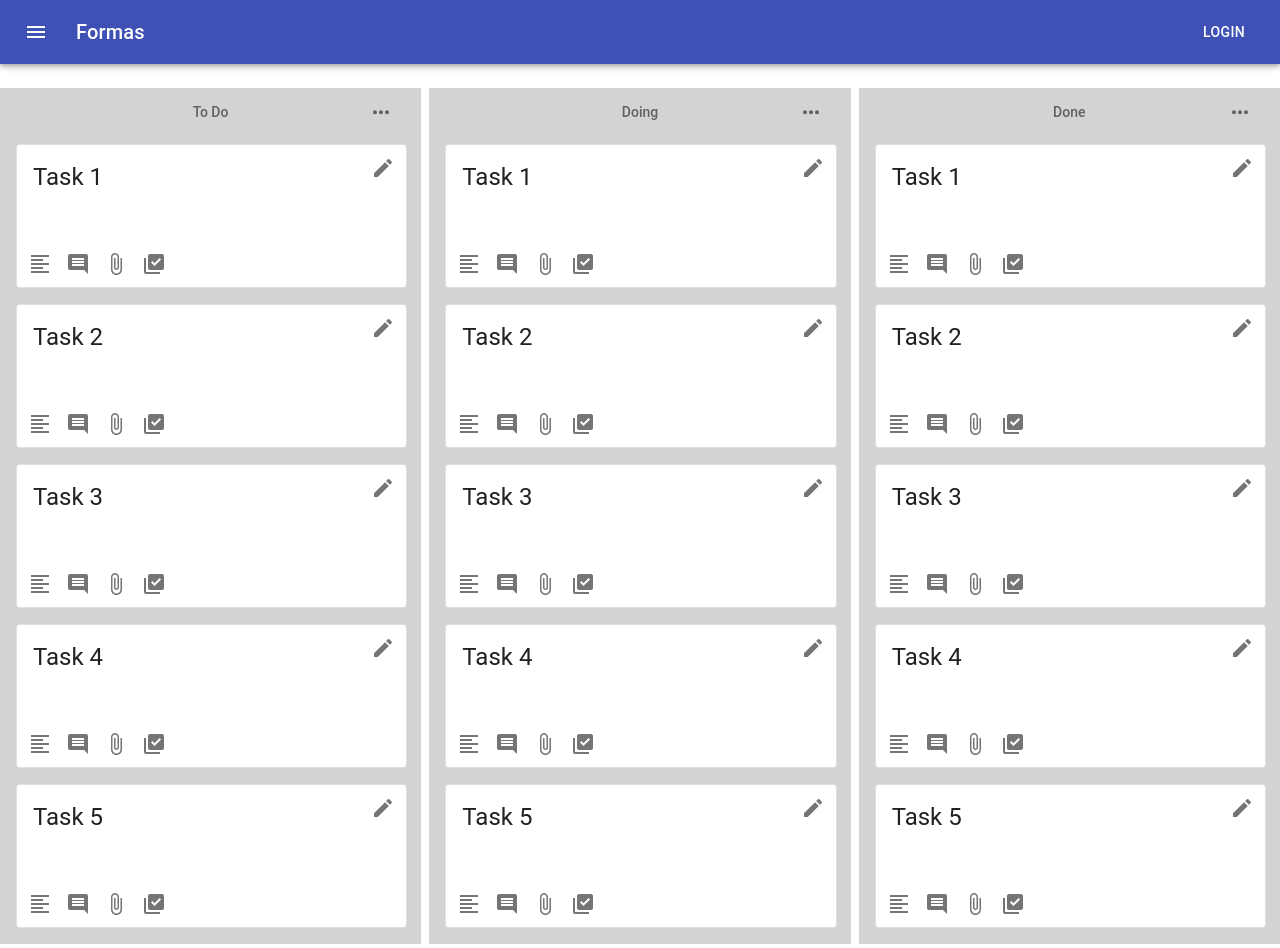
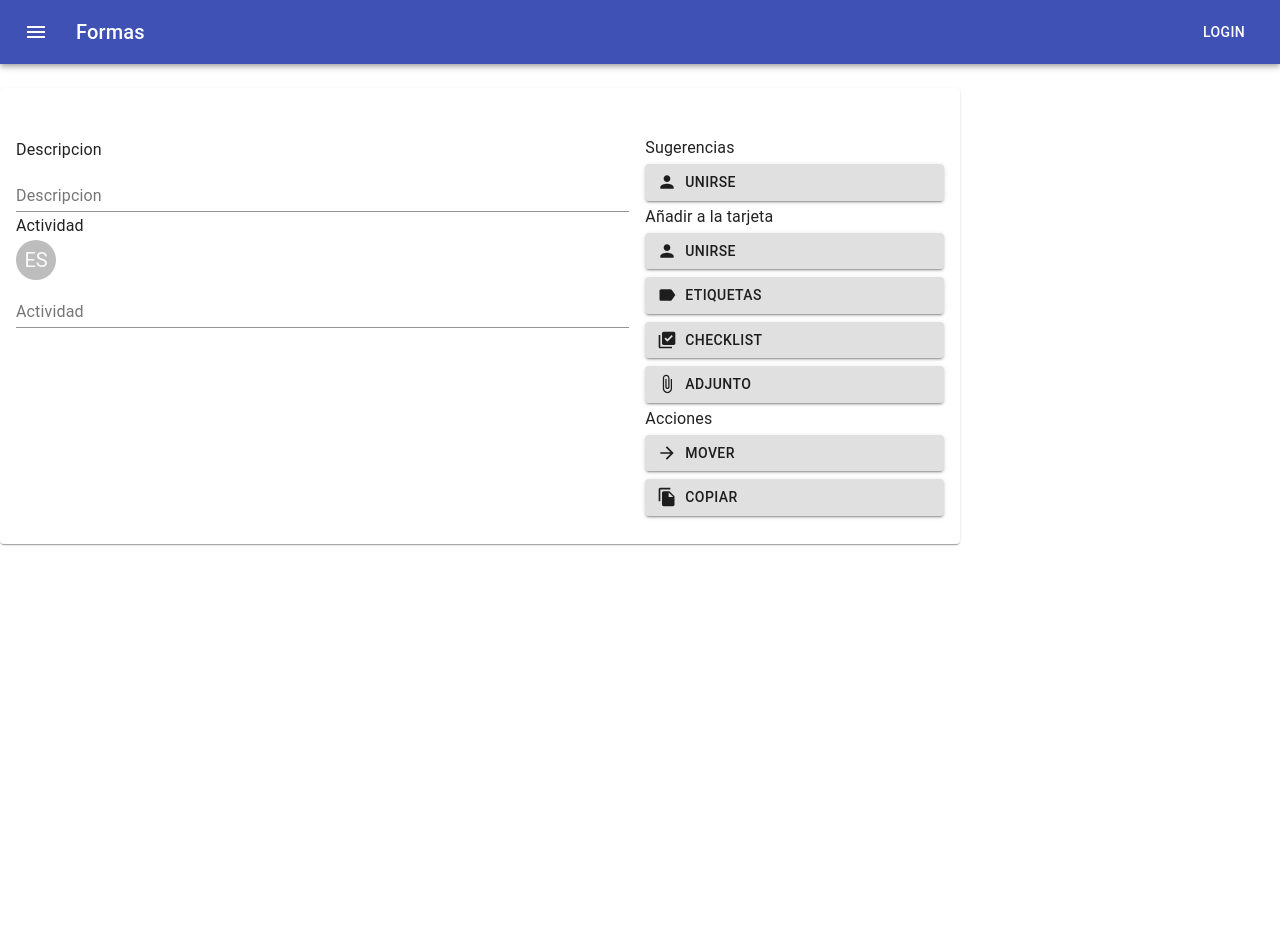
Before and after one commit to manussr/TaskManager, a React (Create React App) app: page / in a window 1280 px wide. After the commit the page ends 800 px from the top, so only its background shows below. Built offline with nearby package versions, Linux system fonts and the light colour scheme.

Commit message:
Added task item

```diff
--- a/src/components/App.js
+++ b/src/components/App.js
@@ -4,6 +4,7 @@ import Grid from '@material-ui/core/Grid'
 import Paper from '@material-ui/core/Paper';
 import Header from './Header';
 import TaskList from './TaskList';
+import TaskItem from "./TaskItem";
 
 
 const useStyles = makeStyles((theme) => ({
@@ -25,8 +26,16 @@ const App = () => {
     const classes = useStyles();
     return (
         <div>
-            <Header/>
-            <Grid container spacing={1}>
+          <Header/>
+          <TaskItem/>
+        </div>
+    );
+};
+
+export default App;
+
+/*
+<Grid container spacing={1}>
                 <Grid item lg={4} md={4} xs={12} className={classes.paper}>
                   <TaskList title={"To Do"}></TaskList>
                 </Grid>
@@ -37,8 +46,4 @@ const App = () => {
                   <TaskList title={"Done"}></TaskList>
                 </Grid>
             </Grid>
-        </div>
-    );
-};
-
-export default App;
+*/
--- /dev/null
+++ b/src/components/TaskItem.js
@@ -0,0 +1,119 @@
+import React from "react";
+import {Card, CardHeader, Grid} from "@material-ui/core";
+import {List, ListItem} from "@material-ui/core";
+import {Button, TextField, Typography, Avatar} from "@material-ui/core"
+import { CardContent } from "@material-ui/core";
+import PersonIcon from '@material-ui/icons/Person';
+import LibraryAddCheckIcon from '@material-ui/icons/LibraryAddCheck';
+import ArrowForwardIcon from '@material-ui/icons/ArrowForward';
+import AttachFileIcon from '@material-ui/icons/AttachFile';
+import FileCopyIcon from '@material-ui/icons/FileCopy';
+import LabelIcon from '@material-ui/icons/Label';
+import { makeStyles } from '@material-ui/core/styles';
+
+
+const useStyles = makeStyles((theme) => ({
+    root: {
+        maxWidth: '75%',
+      },
+      bullet: {
+        display: 'inline-block',
+        margin: '0 2px',
+        transform: 'scale(0.8)',
+      },
+      title: {
+        fontSize: 14,
+      },
+      pos: {
+        marginBottom: 12,
+      },
+      actions:{
+        display: "flex",
+        flexDirection: "column",
+        justifyContent: "space-between",
+        '& button':{
+            justifyContent:"flex-start",
+            marginTop: theme.spacing(0.5),
+            marginBottom: theme.spacing(0.5),
+        }
+      },
+      button: {
+        marginTop: theme.spacing(1),
+        marginBottom: theme.spacing(1),
+      },
+}));
+
+const TaskItem = (props) => {
+    const classes = useStyles();
+    const [task, setTask] = React.useState(null);
+
+    const Actions = () =>{
+        return (
+          <React.Fragment>
+              <Grid item xs={12} sm={12} md={12}>
+                <div className={classes.actions}>
+                    <Typography>Sugerencias</Typography>
+                    <Button variant="contained" startIcon={<PersonIcon/>}>Unirse</Button>
+                </div>
+              </Grid>
+              <Grid item xs={12} sm={12} md={12}>
+                <div className={classes.actions}>
+                    <Typography>Añadir a la tarjeta</Typography>
+                    <Button variant="contained" startIcon={<PersonIcon/>}>Unirse</Button>
+                    <Button variant="contained" startIcon={<LabelIcon/>}>Etiquetas</Button>
+                    <Button variant="contained" startIcon={<LibraryAddCheckIcon/>}>Checklist</Button>
+                    <Button variant="contained" startIcon={<AttachFileIcon/>}>Adjunto</Button>
+                </div>
+              </Grid>
+
+              <Grid item xs={12} sm={12} md={12}>
+                <div className={classes.actions}>
+                    <Typography>Acciones</Typography>
+                    <Button variant="contained" startIcon={<ArrowForwardIcon/>}>Mover</Button>
+                    <Button variant="contained" startIcon={<FileCopyIcon/>}>Copiar</Button>
+                </div>
+              </Grid>
+          </React.Fragment>
+        );
+    };
+
+    const Forms = () => {
+        return (
+          <React.Fragment>
+            <Grid item xs={12} sm={12} md={12}>
+              <div>
+                <Typography variant="subtitle1">Descripcion</Typography>
+                <TextField label="Descripcion" fullWidth></TextField>
+              </div>
+            </Grid>
+            <Grid item xs={12} sm={12} md={12}>
+              <div>
+                <Typography variant="subtitle1">Actividad</Typography>
+                <Avatar>ES</Avatar>
+                <TextField label="Actividad" fullWidth></TextField>
+              </div>
+            </Grid>
+          </React.Fragment>
+        );
+    };
+
+    return (
+        <Card className={classes.root}>
+            <CardHeader title={props.title}>
+
+            </CardHeader>
+            <CardContent>
+                <Grid container spacing={2}>
+                    <Grid item md={8} lg={8} xl={8} sm={12} xs={12}>
+                        <Forms></Forms>
+                    </Grid>
+                    <Grid item md={4} lg={4} xl={4} sm={12} xs={12}>
+                        <Actions></Actions>
+                    </Grid>
+                </Grid>
+            </CardContent>
+        </Card>
+    );
+};
+
+export default TaskItem;
```
